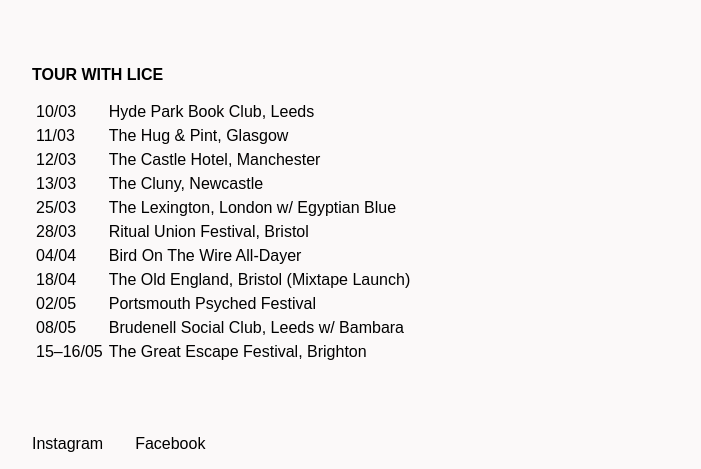
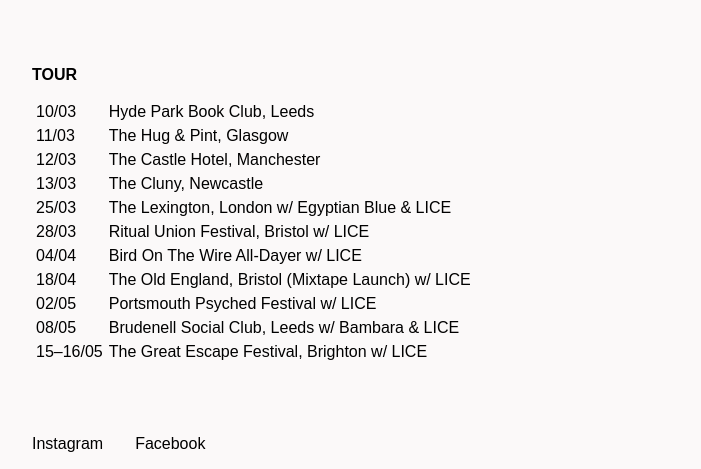
Before and after one commit to bencross95/Norman, a plain HTML site: page index.html in a window 1280 px wide. Shown: the part 719-1188 px from the top of the page, without its empty margins (293-994 px from the left). Drawn offline with Linux system fonts and the light colour scheme; a web font is replaced by a local one.

Commit message:
corrected tour dates with LICE

```diff
--- a/index.html
+++ b/index.html
@@ -41,7 +41,7 @@
 
 <div>
 
-<h3>TOUR WITH LICE</h3>
+<h3>TOUR</h3>
 
   <table class="date-table">
   <tr>
@@ -66,37 +66,37 @@
 
   <tr>
     <td><p>25/03</p></td>
-    <td><p>The Lexington, London w/ Egyptian Blue</p></td>
+    <td><p>The Lexington, London w/ Egyptian Blue & LICE</p></td>
   </tr>
 
   <tr>
     <td><p>28/03</p></td>
-    <td><p>Ritual Union Festival, Bristol</p></td>
+    <td><p>Ritual Union Festival, Bristol w/ LICE</p></td>
   </tr>
 
   <tr>
     <td><p>04/04</p></td>
-    <td><p>Bird On The Wire All-Dayer</p></td>
+    <td><p>Bird On The Wire All-Dayer w/ LICE</p></td>
   </tr>
 
   <tr>
     <td><p>18/04</p></td>
-    <td><p>The Old England, Bristol (Mixtape Launch)</p></td>
+    <td><p>The Old England, Bristol (Mixtape Launch) w/ LICE</p></td>
   </tr>
 
   <tr>
     <td><p>02/05</p></td>
-    <td><p>Portsmouth Psyched Festival</p></td>
+    <td><p>Portsmouth Psyched Festival w/ LICE</p></td>
   </tr>
 
   <tr>
     <td><p>08/05</p></td>
-    <td><p>Brudenell Social Club, Leeds w/ Bambara</p></td>
+    <td><p>Brudenell Social Club, Leeds w/ Bambara & LICE</p></td>
   </tr>
 
   <tr>
     <td><p>15–16/05</p></td>
-    <td><p>The Great Escape Festival, Brighton</p></td>
+    <td><p>The Great Escape Festival, Brighton w/ LICE</p></td>
   </tr>
 
 </table>
```
